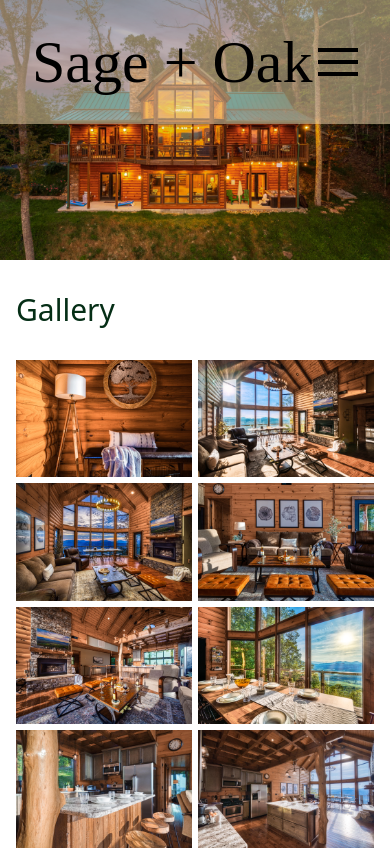
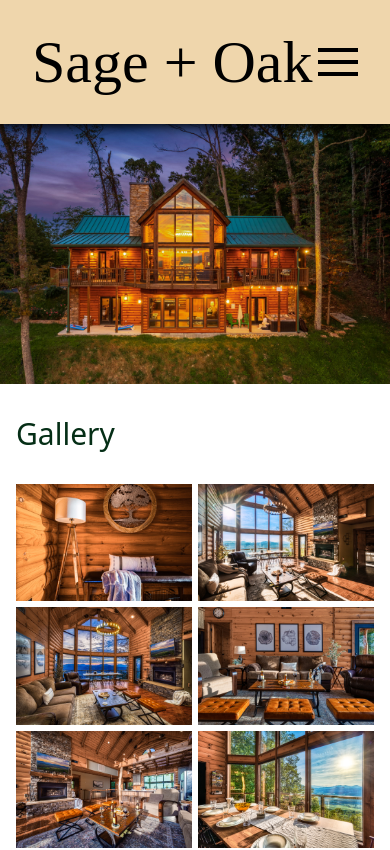
Before and after one commit to Ozzy-codes/React_S.A.O, a React (Create React App) app: page /photos in a window 390 px wide. Shown: the top 850 px of the page. Built offline with nearby package versions, Linux system fonts and the light colour scheme; a web font is replaced by a local one.

Commit message:
update mobile top header - make sticky
Created separation between the top img and header to allow
hero image to be more visible.

```diff
--- a/src/components/MobileHeader.js
+++ b/src/components/MobileHeader.js
@@ -50,12 +50,12 @@ function MobileHeader({ header, navLinks }) {
     <div
       id="top_header_div"
       className={
-        "absolute w-screen flex flex-col transition-all duration-1000 "
+        "sticky z-10 top-0 shadow-header w-screen flex flex-col transition-all duration-1000 "
       }>
       {
         /*  TODO: Consider increasing height on top img in mobile view background color is taking up a lot of space, may leverage useResize hook to update img size. */
       }
-      <div className="flex z-20 justify-between p-8 md:p-12 bg-[var(--light-wheat)]">
+      <div className="flex z-20 justify-between p-8 md:p-12 bg-[var(--wheat)]">
         <Link
           to={"/"}
           onClick={handleBannerClick}>
--- a/src/components/TopImg.js
+++ b/src/components/TopImg.js
@@ -33,7 +33,7 @@ function TopImg() {
 
   return (
     <div
-      className={"relative header_gradient lg:h-[750px] lg:z-[-5] "}>
+      className="relative header_gradient lg:h-[750px] lg:z-[-5] ">
       <img
         className="w-full "
         src={photo}
--- a/src/index.css
+++ b/src/index.css
@@ -5,7 +5,9 @@
 :root {
   --stone-100: rgb(245, 245, 244);
   --light-wheat: #efd6ac85;
+  --wheat: #efd6ac;
   --border-radius: .5rem;
+  --header-shadow: black 0px 3px 12px 0px;
 }
 
 html {
@@ -18,6 +20,6 @@ body {
   overflow: hidden auto;
 }
 
-.list_spacing > * + * {
+.list_spacing>*+* {
   margin-top: 1rem;
 }
--- a/tailwind.config.js
+++ b/tailwind.config.js
@@ -15,6 +15,9 @@ module.exports = {
       animation: {
         translateLeft: "translateLeft .5s ease-out",
         shimmer: "shimmer 1.5s infinite"
+      },
+      boxShadow: {
+        'header': 'var(--header-shadow)'
       }
     }
   },
```
